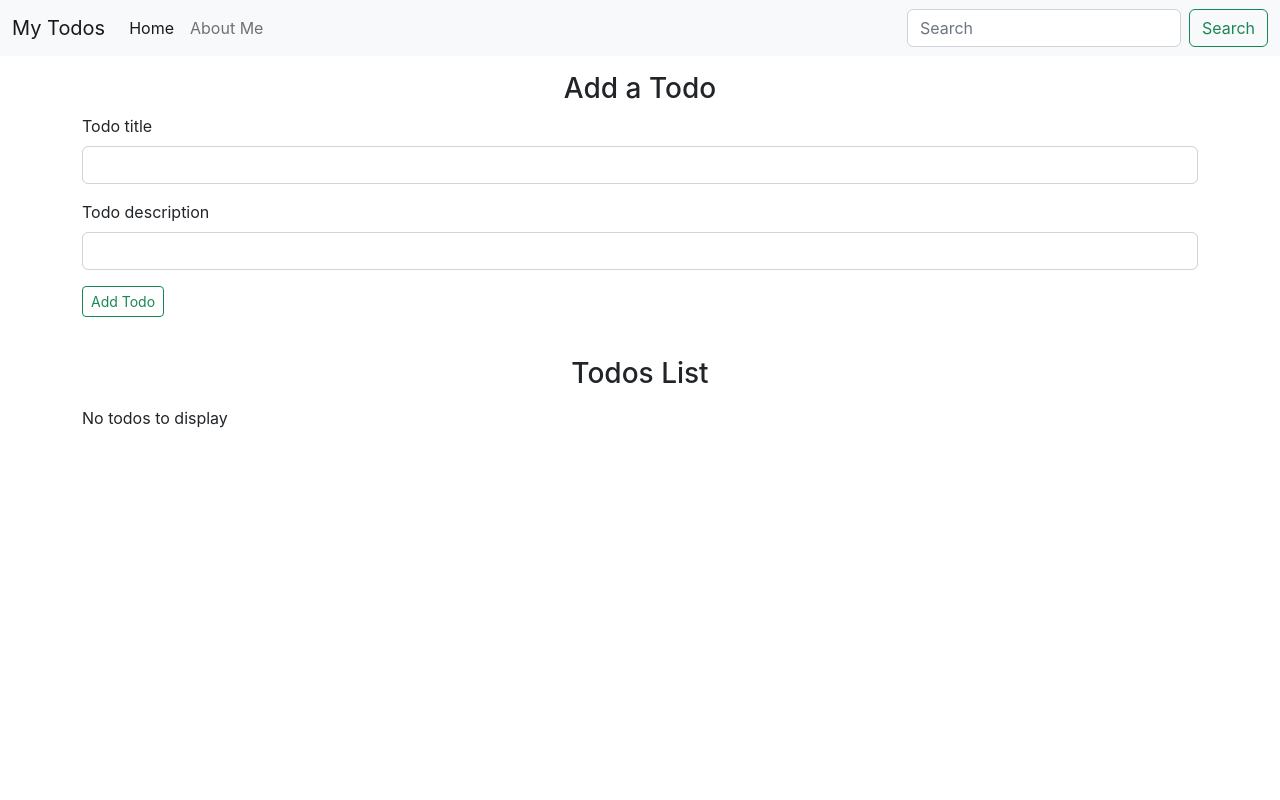
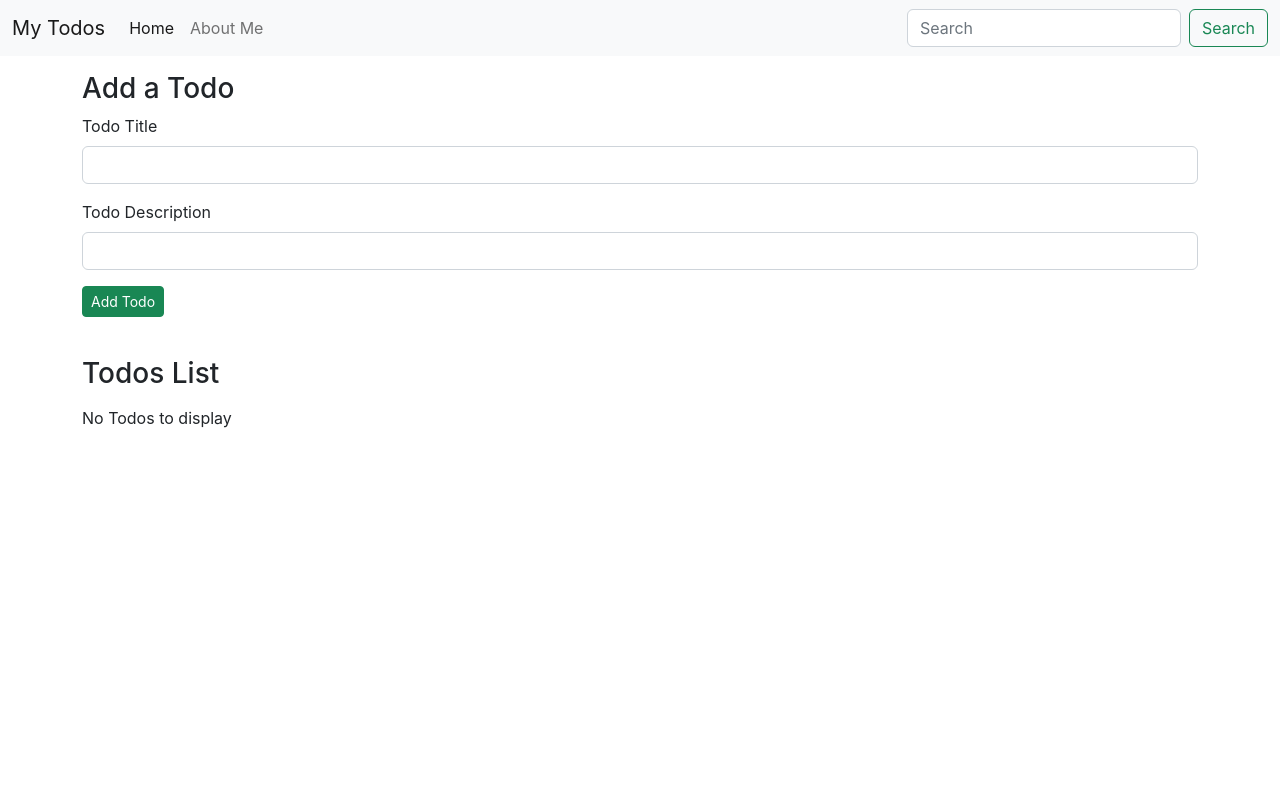
Before and after one commit to AgniveshChaubey/Todo-App, a React (Create React App) app: page / in a window 1280 px wide. Shown: the top 800 px of the page. Built offline with nearby package versions, Linux system fonts and the light colour scheme.

Commit message:
Todo app completed

```diff
--- a/src/App.js
+++ b/src/App.js
@@ -27,7 +27,7 @@ function App() {
     const addTodo = (title, desc) => {
         console.log("todo is adding", title, desc)
         let sno;
-        if (todos.length == 0) {
+        if (todos.length === 0) {
             sno = 0;
         } else {
             sno = todos[todos.length - 1].sno + 1;
--- a/src/components/AddTodos.js
+++ b/src/components/AddTodos.js
@@ -1,33 +1,36 @@
-import React, { useState } from 'react'
+import React, { useState } from 'react';
 
 export const AddTodos = ({ addTodo }) => {
-
     const [title, setTitle] = useState("");
     const [desc, setDesc] = useState("");
+
 
     const submit = (e) => {
         e.preventDefault();
         if (!title || !desc) {
-            alert("Title or Description cannot be blank")
-        } else {
+            alert("Title or Description cannot be blank");
+        }
+        else {
             addTodo(title, desc);
             setTitle("");
             setDesc("");
         }
     }
+    return (
+        <div className="container my-3">
+            <h3>Add a Todo</h3>
+            <form onSubmit={submit}>
+                <div className="mb-3">
+                    <label htmlFor="title" className="form-label">Todo Title</label>
+                    <input type="text" value={title} onChange={(e) => setTitle(e.target.value)} className="form-control" id="title" aria-describedby="emailHelp" />
 
-    return (
-        <form className='container' onSubmit={submit}>
-            <h3 className='mt-3 text-center'>Add a Todo</h3>
-            <div className="mb-3">
-                <label htmlFor="title" className="form-label">Todo title</label>
-                <input type="text" value={title} onChange={(e) => { setTitle(e.target.value) }} className="form-control" id="title" aria-describedby="emailHelp" />
-            </div>
-            <div className="mb-3">
-                <label htmlFor="description" className="form-label">Todo description</label>
-                <input type="text" value={desc} onChange={(e) => { setDesc(e.target.value) }} className="form-control" id="description" />
-            </div>
-            <button type="submit" className="btn btn-outline-success btn-sm">Add Todo</button>
-        </form>
+                </div>
+                <div className="mb-3">
+                    <label htmlFor="desc" className="form-label">Todo Description</label>
+                    <input type="text" value={desc} onChange={(e) => setDesc(e.target.value)} className="form-control" id="desc" />
+                </div>
+                <button type="submit" className="btn btn-sm btn-success">Add Todo</button>
+            </form>
+        </div>
     )
 }
--- a/src/components/TodoItem.js
+++ b/src/components/TodoItem.js
@@ -1,11 +1,14 @@
 import React from 'react'
 
-export function TodoItem({todo, onDelete}) {
+export const TodoItem = ({todo, onDelete}) => {
     return (
+        <>
         <div>
            <h4>{todo.title}</h4>
            <p>{todo.desc}</p>
-      <button className="btn btn-outline-danger btn-sm" onClick={()=>{onDelete(todo)}}>Delete</button>
+           <button className="btn btn-sm btn-danger" onClick={()=>{onDelete(todo)}}>Delete</button>
         </div>
+        <hr/>
+        </>
     )
 }
--- a/src/components/Todos.js
+++ b/src/components/Todos.js
@@ -1,21 +1,19 @@
 import React from 'react'
-import { TodoItem } from './TodoItem'
+import { TodoItem } from "./TodoItem";
 
-export const Todos = ({ todos, onDelete }) => {
-  let myStyle ={
+export const Todos = (props) => {
+    let myStyle = {
         minHeight: "70vh",
         margin: "40px auto"
     }
-
     return (
-    <div className='container' style={myStyle}>
-      <h3 className='text-center m-3'>Todos List</h3>
-      {
-        todos.length === 0 ? 'No todos to display' :
-          todos.map((todo) => {
-            return (
-              <TodoItem todo={todo} key={todo.sno} onDelete={onDelete} />
-            );
+        <div className="container" style={myStyle}>
+            <h3 className="my-3">Todos List</h3>
+            {props.todos.length === 0 ? "No Todos to display" :
+                props.todos.map((todo) => {
+                    console.log(todo.sno);
+                    return (<TodoItem todo={todo} key={todo.sno} onDelete={props.onDelete} />
+                    )
                 })
             }
         </div>
```
Lines whose indentation alone changed are shown as unchanged.
